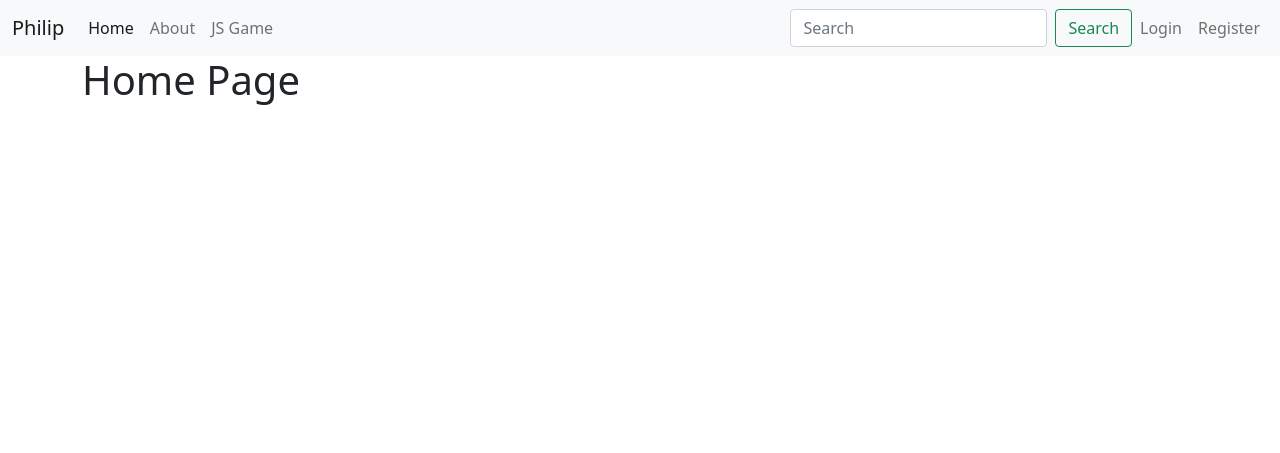
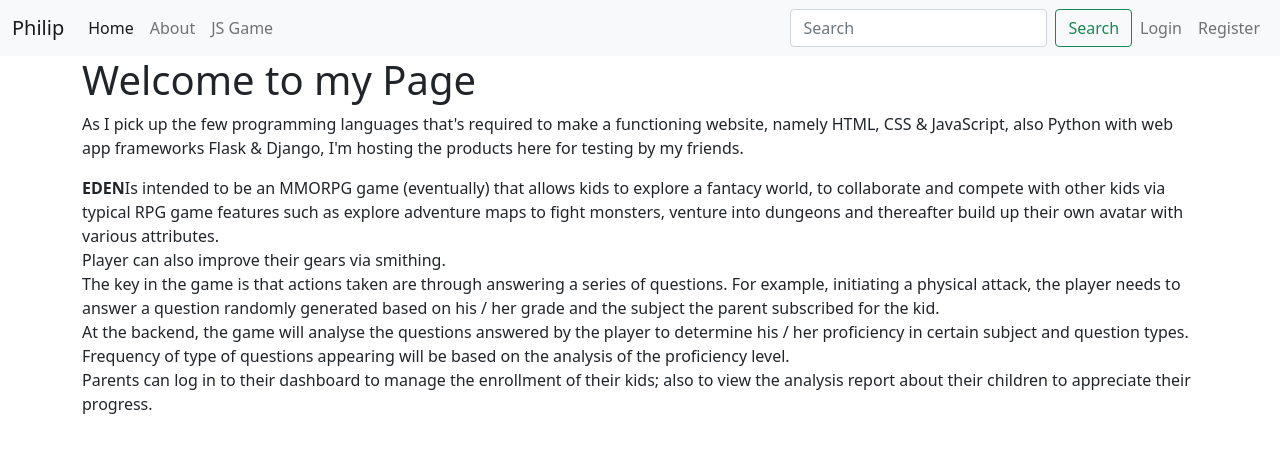
Before and after one commit to philipzhuhan/my-first-web, a Flask app: page / in a window 1280 px wide. Shown: the top 453 px of the page. Run offline with Flask 2, Linux system fonts and the light colour scheme.

Commit message:
add home content

```diff
--- a/myPortfolio/templates/home.html
+++ b/myPortfolio/templates/home.html
@@ -1,4 +1,15 @@
 {% extends "layout.html" %}
 {% block content %}
-    <h1>Home Page</h1>
+    <h1>Welcome to my Page</h1>
+    <div>
+        <p>As I pick up the few programming languages that's required to make a functioning website, namely HTML, CSS & JavaScript, also Python with web app frameworks Flask & Django, I'm hosting the products here for testing by my friends.</p>
+
+        <p>
+            <strong>EDEN</strong>Is intended to be an MMORPG game (eventually) that allows kids to explore a fantacy world, to collaborate and compete with other kids via typical RPG game features such as explore adventure maps to fight monsters, venture into dungeons and thereafter build up their own avatar with various attributes. <br>
+            Player can also improve their gears via smithing. <br>
+            The key in the game is that actions taken are through answering a series of questions. For example, initiating a physical attack, the player needs to answer a question randomly generated based on his / her grade and the subject the parent subscribed for the kid.<br>
+            At the backend, the game will analyse the questions answered by the player to determine his / her proficiency in certain subject and question types. Frequency of type of questions appearing will be based on the analysis of the proficiency level.<br>
+            Parents can log in to their dashboard to manage the enrollment of their kids; also to view the analysis report about their children to appreciate their progress.
+        </p>
+    </div>
 {% endblock content %}
```
